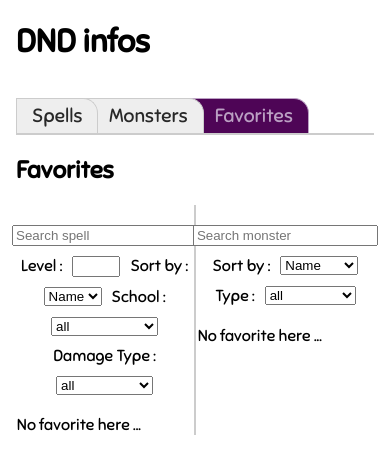
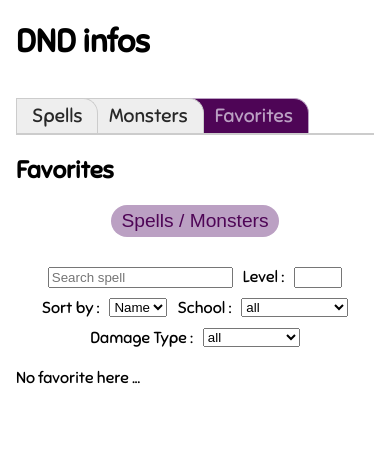
Before and after one commit to LisonM333/Projet_Web_S4, a Vue app: page /favorites in a window 390 px wide. Shown: the top 474 px of the page. Built offline with nearby package versions, Linux system fonts and the light colour scheme; the HTML template or start-up script is replaced by a standard one.

Commit message:
Favorites Responsive

```diff
--- a/src/components/Favorites.vue
+++ b/src/components/Favorites.vue
@@ -1,5 +1,5 @@
 <script setup>
-  import { ref, onMounted, computed } from 'vue'
+  import { ref, onMounted, onUnmounted, computed } from 'vue'
   import SpellCard from './SpellCard.vue'
   import MonsterCard from './MonsterCard.vue'
 
@@ -98,14 +98,38 @@
     return result
   })
 
+  //RESPONSIVE
+  onMounted(() => {
+    checkScreen()
+    window.addEventListener('resize', checkScreen)
+  })
+
+  onUnmounted(() => {
+    window.removeEventListener('resize', checkScreen)
+  })
+
+  const showSpell = ref(true)
+  const isMobile = ref(false)
+
+  const checkScreen = () => {
+    isMobile.value = window.innerWidth <= 768
+  }
+
+const changeView = () => {
+  if (isMobile.value) {
+    showSpell.value = !showSpell.value
+  }
+}
+
 
 </script>
 
 <template>
     <h2>Favorites</h2>
+  <button id="change_view" @click="changeView"> Spells / Monsters </button>
+  <div id = page>
 
-  <div id = page>
-  <div id = "spells">
+  <div id = "spells" v-if="!isMobile || showSpell">
 
   <div class="filter-options">
     <input type="text" v-model="search_spell" placeholder="Search spell" />
@@ -174,7 +198,7 @@
 
   </div>
   <div id = "separation"></div>
-  <div id = "monsters">
+  <div id = "monsters" v-if="!isMobile || !showSpell">
 
   <div class="filter-options">
     <input type="text" v-model="search_monster" placeholder="Search monster" />
@@ -242,6 +266,12 @@
     justify-content: space-around;
   }
 
+  #change_view {
+    display : none;
+    margin : none;
+    padding : none;
+  }
+
   #spells{
     width: 49%;
   }
@@ -269,4 +299,39 @@
     gap: 10px;
     justify-content: center;
   }
+
+   /* //////////////////////////// */
+
+@media (max-width: 768px) {
+  #change_view {
+    display : block;
+    margin : 10px auto;
+    padding : 5px 10px;
+    font-size : larger;
+    color: #4e0556;
+    background-color: #bba0c3;
+    border :0;
+    border-radius: 20px;
+  }
+
+  #change_view:hover{
+
+    background-color: #4e0556;
+    color: #bba0c3;
+    border :0;
+
+  }
+
+  #spells, #monsters {
+    width: 100%;
+  }
+
+  #separation {
+    display : none;
+  }
+}
+
+
+
+
 </style>
--- a/src/components/MonsterGallery.vue
+++ b/src/components/MonsterGallery.vue
@@ -209,11 +209,8 @@
 @media (max-width: 768px) {
   body {
     margin : 0;
-    /* overflow: hidden; */
   }
-  #page {
-    /* height: ; */
-  }
+
 
   #gallery {
     position: fixed;
--- a/src/components/SpellGallery.vue
+++ b/src/components/SpellGallery.vue
@@ -207,10 +207,6 @@
 @media (max-width: 768px) {
   body {
     margin : 0;
-    /* overflow: hidden; */
-  }
-  #page {
-    /* height: ; */
   }
 
   #gallery {
```
